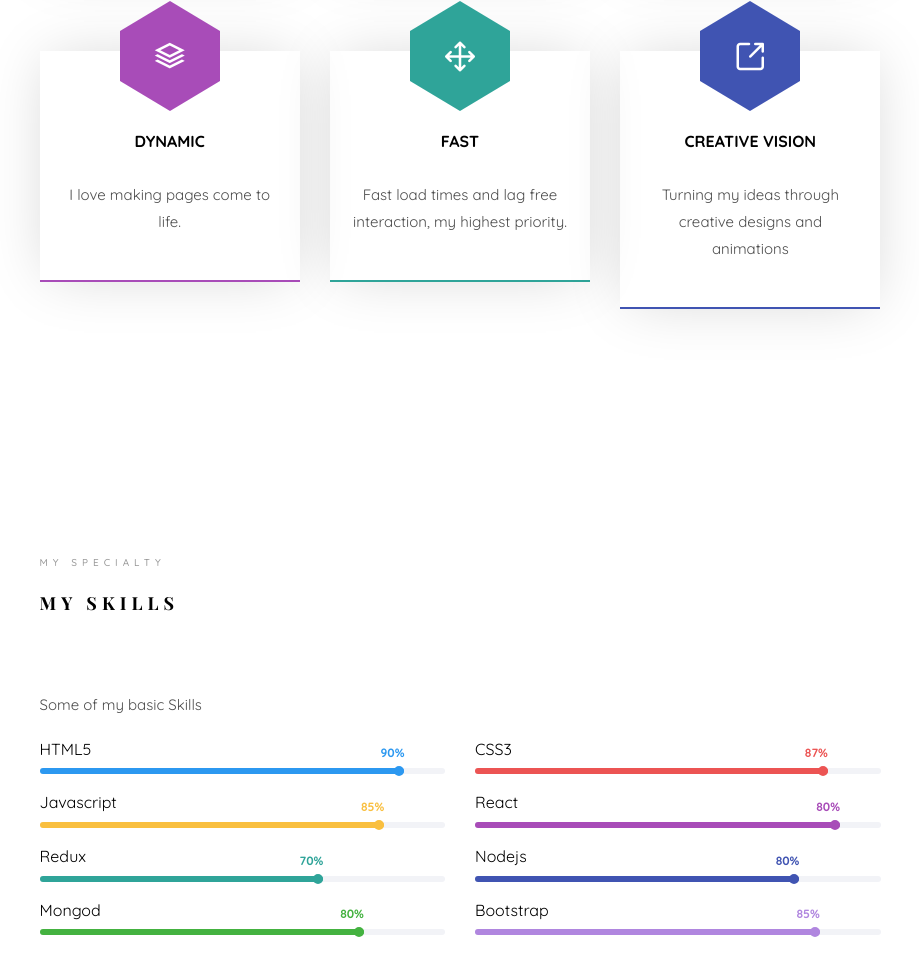
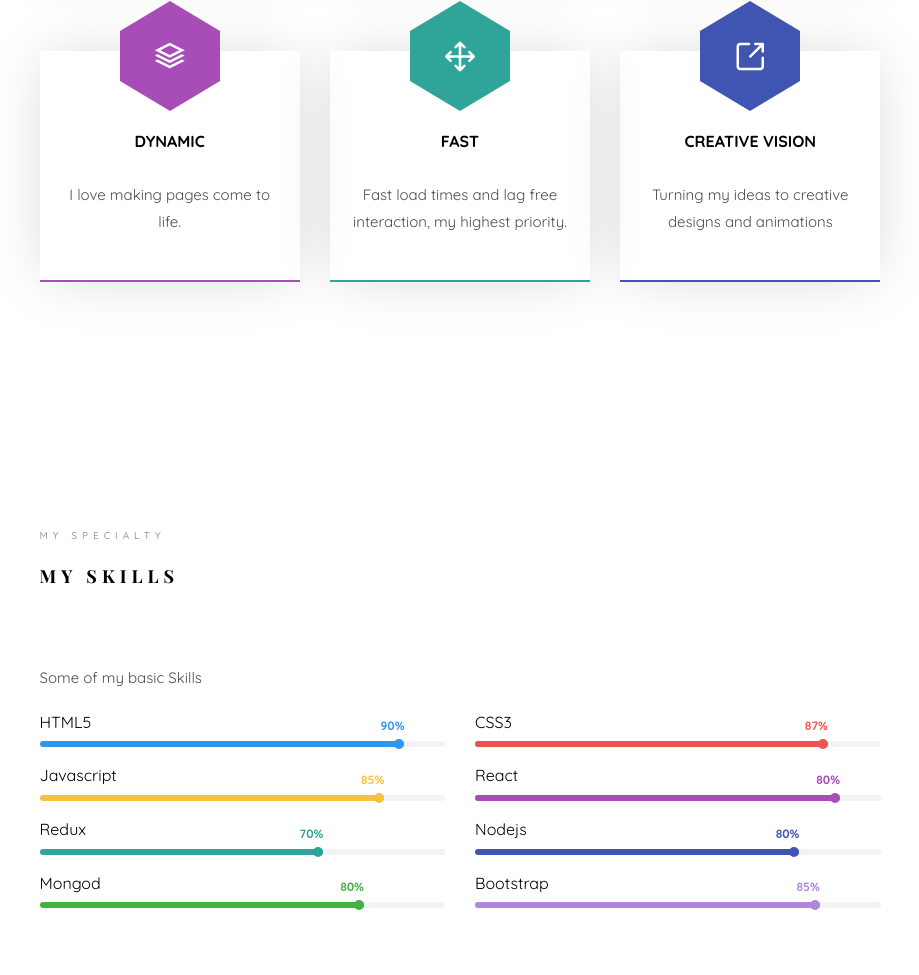
Before and after one commit to piyaarora/Portfolio, a plain HTML site: page index.html in a window 1280 px wide. Shown: the part 2159-3134 px from the top of the page, without its empty margins (330-1249 px from the left). Drawn offline with nearby package versions, Linux system fonts and the light colour scheme; files whose address does not match are found by name; a web font is replaced by a local one.

Commit message:
data update

```diff
--- a/index.html
+++ b/index.html
@@ -275,7 +275,7 @@
 									</span>
 									<div class="desc">
 										<h3>Creative Vision</h3>
-										<p>Turning my ideas through creative designs and animations</p>
+										<p>Turning my ideas to creative designs and animations</p>
 									</div>
 								</div>
 							</div>
```
